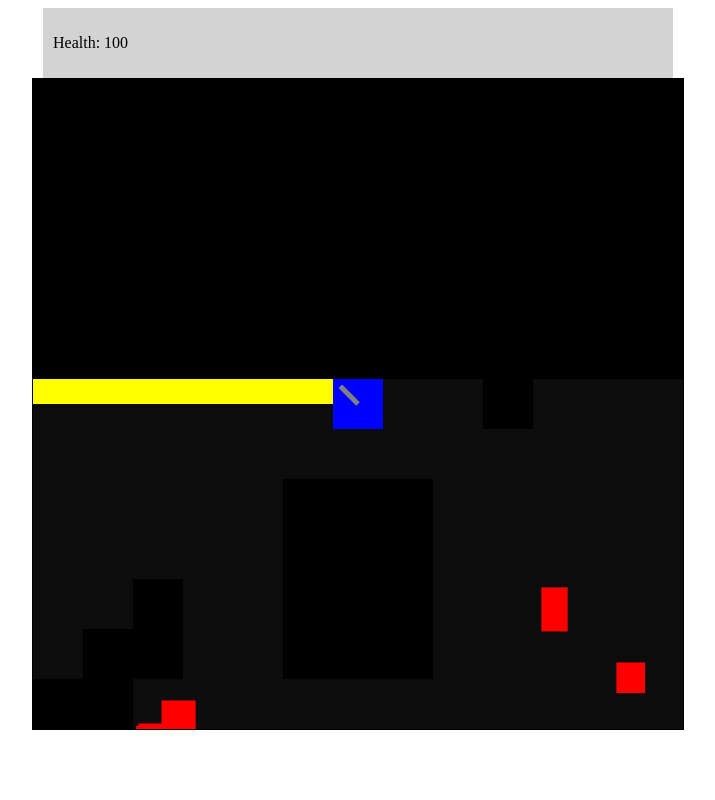
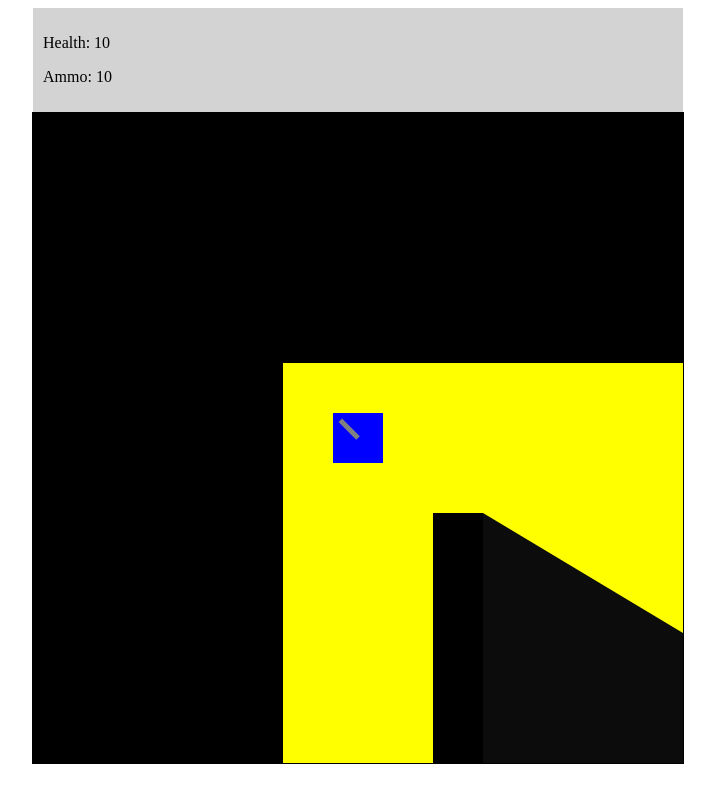
Before and after one commit to Ben135892/2D-Game, a plain HTML site: page index.html in a window 1280 px wide. Shown: the whole page, without its empty margins (282-997 px from the left). Drawn offline with Linux system fonts and the light colour scheme.

Commit message:
simple game working

```diff
--- a/Bullet.js
+++ b/Bullet.js
@@ -2,10 +2,10 @@ class Bullet {
     constructor(pos, angle) {
         this.pos = pos;
         this.angle = angle;
-        this.vel = 0.2;
+        this.vel = 0.3;
         this.velX = Math.sin(angle) * this.vel;
         this.velY = Math.cos(angle) * this.vel;
-        this.radius = 0.08;
+        this.radius = 0.07;
     }
 
     update() {
@@ -39,8 +39,8 @@ class Bullet {
         for (let i = 0; i < enemies.length; i++) {
             if (this.isCollidingWithSingleEnemy(enemies[i])) {
                 // if collided with enemy, remove enemy and bullet
-                enemies.splice(enemies.indexOf(enemies[i]), 1);
                 bullets.splice(bullets.indexOf(this), 1);
+                enemies.splice(i, 1);
                 return true;
             }
         }
--- a/Enemy.js
+++ b/Enemy.js
@@ -10,6 +10,7 @@ class Enemy {
         this.path = [];
         this.foundPath = false;
         this.targetSquare = null;
+        this.followingPath = false;
     }
 
     // find out if enemy is colliding with another player
@@ -22,8 +23,8 @@ class Enemy {
 
     // home the enemy in the general direction of the player
     homingDirection(player) {
-        const differenceX = player.x - this.x;
-        const differenceY = player.y - this.y;
+        const differenceX = (player.x + player.w / 2) - (this.x + this.w / 2);
+        const differenceY = (player.y + player.h / 2) - (this.y + this.h / 2);
 
         const magnitude = Math.sqrt(Math.pow(differenceX, 2) + Math.pow(differenceY, 2));
         const directionX = differenceX / magnitude * this.vel;
@@ -38,9 +39,7 @@ class Enemy {
         // move enemy towards center of player
         const endPos = {x: Math.floor(player.x), y: Math.floor(player.y)};
         this.path = solver.solve(startPos, endPos);
-        // error prevention, paths should always have length >= 2
-        if (this.path.length == 1)
-            this.path.push(this.path[0]);
+        this.foundPath = true;
     }
 
     moveToPlayer(player, tileMap) {
@@ -54,6 +53,7 @@ class Enemy {
         if (!this.isObstacleBetween(playerCorners, tileMap.boundaries, tileMap)) {
             this.foundPath = false;
             this.targetSquare = null;
+            this.followingPath = false;
             const homingDirection = this.homingDirection(player);
             this.x += homingDirection.x;
             this.y += homingDirection.y;
@@ -62,12 +62,14 @@ class Enemy {
         if (!this.foundPath) {
             // find a new path
             this.findPath(player, tileMap);
-            this.foundPath = true;
         }
         if (!this.targetSquare) {
             // find a square to move to, for the A* pathfinding.
             // If no objects between enemy and second path square, move to that square
             // makes for a smoother transition
+            if (this.followingPath)
+                this.targetSquare = this.path[1];
+            else {
                 const corners = [];
                 corners.push({x: this.path[1].x, y: this.path[1].y});
                 corners.push({x: this.path[1].x + 1, y: this.path[1].y});
@@ -79,19 +81,24 @@ class Enemy {
                 else
                     this.targetSquare = this.path[1];
             }
+        }
 
         const differenceX = this.targetSquare.x - this.x;
         const differenceY = this.targetSquare.y - this.y;
         const magnitude = Math.sqrt(Math.pow(differenceX, 2) + Math.pow(differenceY, 2));
+        if (magnitude != 0) {
             this.x += differenceX / magnitude * this.vel;
             this.y += differenceY / magnitude * this.vel;
-        if (differenceX > 0 && this.x >= this.targetSquare.x || differenceX < 0 && this.x <= this.targetSquare.x ||
+        }
+        if (differenceX == 0 && differenceY == 0 ||
+            differenceX > 0 && this.x >= this.targetSquare.x || differenceX < 0 && this.x <= this.targetSquare.x ||
             differenceY > 0 && this.y >= this.targetSquare.y || differenceY < 0 && this.y <= this.targetSquare.y)
         {
             this.x = this.targetSquare.x;
             this.y = this.targetSquare.y;
             this.foundPath = false;
             this.targetSquare = null;
+            this.followingPath = true;
         }
     }
 
@@ -148,6 +155,10 @@ class Enemy {
 
     // draw enemy relative to player
     drawRelativeTo(ctx, visibleTiles, player, tileWidth, tileHeight) {
+        if (this.isShot)
+            ctx.fillStyle = 'orange';
+        else
+            ctx.fillStyle = 'red';
         const drawPos = player.drawRelativeTo({x: this.x, y: this.y}, visibleTiles);
         ctx.fillRect(drawPos.x * tileWidth, drawPos.y * tileHeight, this.w * tileWidth, this.h * tileHeight);
     }
--- a/HumanPlayer.js
+++ b/HumanPlayer.js
@@ -4,43 +4,57 @@ class HumanPlayer {
         this.y = y;
         this.w = w;
         this.h = h;
-        this.health = 100;
-        this.vel = 0.04;
+
+        this.health = 10;
+        this.maxVel = 0.06;
+        this.minVel = 0.04; // colliding velocity
+        this.maxDiagonalVel = 0.05 // 0.707 is 1 / sqrt(2). Finds diagonal velocity
+        this.minDiagonalVel = 0.03;
+        this.vel = this.maxVel;
+        this.diagonalVel = this.maxDiagonalVel;
+
         this.maxAmmo = 10;
         this.ammo = this.maxAmmo;
         this.canShoot = true;
         this.reloadTime = 1000;   // in ms
-        this.fireInterval = 100;  // in ms
-        this.fieldOfView = 90;  // in degrees, can't be in between 1s80 and 360
+        this.fireInterval = 250;  // in ms
+
+        this.fieldOfView = 360;  // in degrees, can't be in between 1s80 and 360
         this.fieldOfViewRadians = toRadians(this.fieldOfView);
         this.gunLength = 0.5;
         this.bullets = [];
+
+        document.getElementById('ammo').innerText = this.ammo;
+        document.getElementById('health').innerText = this.health;
     }
 
     moveRight(map) {
         const mapWidth = map[0].length;
         this.x += this.vel;
+
         if (this.x + this.w >= mapWidth ||
             map[Math.floor(this.y)][Math.floor(this.x + this.w)] == 1 ||
-            map[Math.floor(this.y + this.h * 0.99)][Math.floor(this.x + this.w)] == 1) {
+            map[Math.floor(this.y + this.h * 0.999)][Math.floor(this.x + this.w)] == 1) {
             this.x = Math.floor(this.x + this.w) - this.w;
         }
     }
 
     moveLeft(map) {
         this.x -= this.vel;
+
         if (this.x < 0 ||
             map[Math.floor(this.y)][Math.floor(this.x)] == 1 ||
-            map[Math.floor(this.y + this.h * 0.99)][Math.floor(this.x)] == 1) {
+            map[Math.floor(this.y + this.h * 0.999)][Math.floor(this.x)] == 1) {
             this.x = Math.floor(this.x) + 1;
         }
     }
 
     moveUp(map) {
         this.y -= this.vel;
+
         if (this.y < 0 ||
             map[Math.floor(this.y)][Math.floor(this.x)] == 1 ||
-            map[Math.floor(this.y)][Math.floor(this.x + this.w * 0.99)] == 1) {
+            map[Math.floor(this.y)][Math.floor(this.x + this.w * 0.999)] == 1) {
             this.y = Math.floor(this.y) + 1;
         }
     }
@@ -48,9 +62,10 @@ class HumanPlayer {
     moveDown(map) {
         const mapHeight = map.length;
         this.y += this.vel;
+
         if (this.y + this.h >= mapHeight ||
             map[Math.floor(this.y + this.h)][Math.floor(this.x)] == 1 ||
-            map[Math.floor(this.y + this.h)][Math.floor(this.x + this.w * 0.99)] == 1) {
+            map[Math.floor(this.y + this.h)][Math.floor(this.x + this.w * 0.999)] == 1) {
             this.y = Math.floor(this.y + this.h) - this.h;
         }
     }
@@ -61,17 +76,33 @@ class HumanPlayer {
     }
 
     shootBullet(angle) {
-        const bulletPos = {x: this.x + this.w / 2 + Math.sin(angle) * this.gunLength, y: this.y + this.h / 2 + Math.cos(angle) * this.gunLength};
-        this.bullets.push(new Bullet(bulletPos, angle));
+        if (this.canShoot) {
+            this.canShoot = false;
+            this.ammo--;
+            document.getElementById('ammo').innerText = this.ammo;
+            if (this.ammo <= 0) { // reload
+                setTimeout(() => {
+                    this.canShoot = true;
+                    this.ammo = this.maxAmmo;
+                    document.getElementById('ammo').innerText = this.ammo;
+                }, this.reloadTime);
+            }
+            else {
+                setTimeout(() => this.canShoot = true, this.fireInterval);
+            }
+            const bulletPos = {x: this.x + this.w / 2, y: this.y + this.h / 2};
+            this.bullets.push(new Bullet(bulletPos, angle));
+        }
     }
 
-    updateBullets(tileMap, enemies) {
+    updateBullets(enemies) {
         for (let i = 0; i < this.bullets.length; i++) {
-            this.bullets[i].update();
-            // if collided with wall
-            if (this.bullets[i].isCollidingWithWall(this.bullets, tileMap) ||
+            // if collided with wall or enemy
+            if (this.bullets[i].isCollidingWithWall(this.bullets, tileMap.array) ||
                 this.bullets[i].isCollidingWithEnemy(enemies, this.bullets)) {
                 i--;
+            } else {
+                this.bullets[i].update();
             }
         }
     }
@@ -103,6 +134,7 @@ class HumanPlayer {
         // cast left-most and right-most rays
         const leftRay = new Ray(rayPos, {x: Math.sin(leftRayAngle), y: Math.cos(leftRayAngle)});
         const rightRay = new Ray(rayPos, {x: Math.sin(rightRayAngle), y: Math.cos(rightRayAngle)});
+
         rays.push({angle: leftRayAngle, intersection: leftRay.castWalls(boundaries)});
         rays.push({angle: rightRayAngle, intersection: rightRay.castWalls(boundaries)});
 
@@ -134,9 +166,6 @@ class HumanPlayer {
                     ray = new Ray(rayPos, {x: Math.sin(rayAngle), y: Math.cos(rayAngle)});
                 }
                 const intersection = ray.castWalls(boundaries);
-                if (intersection == null) {
-                    continue;
-                }
 
                 // need to store the angle of the ray
                 rays.push({angle: rayAngle, intersection: intersection});
@@ -166,11 +195,13 @@ class HumanPlayer {
         ctx.moveTo(rayDrawPosition.x * tileWidth, rayDrawPosition.y * tileHeight);
 
         for (let i = 0; i < rays.length; i++) {
+            if (rays[i].intersection == null)
+                continue;
             const intersectionDrawPosition = this.drawRelativeTo({x: rays[i].intersection.x, y: rays[i].intersection.y}, visibleTiles);
             ctx.lineTo(intersectionDrawPosition.x * tileWidth, intersectionDrawPosition.y * tileHeight);
         }
 
-        if (this.fieldOfView >= 360) {
+        if (this.fieldOfView >= 360 && rays[0].intersection != null) {
             // connect last ray to first ray
             const intersectionDrawPosition = this.drawRelativeTo({x: rays[0].intersection.x, y: rays[0].intersection.y}, visibleTiles);
             ctx.lineTo(intersectionDrawPosition.x * tileWidth, intersectionDrawPosition.y * tileHeight);
--- a/TileMap.js
+++ b/TileMap.js
@@ -1,23 +1,28 @@
 class TileMap {
     constructor() {
-        this.mapWidth = 15;
-        this.mapHeight = 15;
+        this.mapWidth = 20;
+        this.mapHeight = 20;
         this.array = [
-            [0, 0, 0, 0, 0, 0, 0, 0, 0, 0, 1, 0, 0, 0, 0],
-            [0, 0, 0, 0, 0, 0, 0, 0, 0, 0, 0, 0, 0, 0, 0],
-            [0, 0, 0, 0, 0, 0, 1, 1, 1, 0, 0, 0, 0, 0, 0],
-            [0, 0, 0, 0, 0, 0, 1, 1, 1, 0, 0, 0, 0, 0, 0],
-            [0, 0, 0, 1, 0, 0, 1, 1, 1, 0, 0, 0, 0, 0, 0],
-            [0, 0, 1, 1, 0, 0, 1, 1, 1, 0, 0, 0, 0, 0, 0],
-            [1, 1, 1, 0, 0, 0, 0, 0, 0, 0, 0, 0, 0, 0, 0],
-            [0, 0, 0, 0, 0, 0, 0, 0, 0, 0, 0, 0, 1, 0, 0],
-            [0, 0, 0, 0, 0, 0, 0, 0, 0, 0, 0, 0, 0, 0, 0],
-            [0, 0, 0, 0, 0, 0, 1, 1, 0, 0, 0, 0, 0, 0, 0],
-            [0, 0, 0, 0, 0, 0, 1, 1, 0, 0, 0, 0, 0, 0, 0],
-            [0, 0, 0, 0, 0, 0, 0, 0, 0, 0, 0, 0, 0, 0, 0],
-            [0, 0, 0, 0, 0, 0, 0, 0, 0, 0, 0, 0, 0, 0, 0],
-            [0, 0, 0, 0, 0, 0, 0, 0, 0, 0, 1, 0, 0, 0, 0],
-            [0, 0, 0, 0, 0, 0, 0, 0, 0, 0, 0, 0, 0, 0, 0],
+            [0, 0, 0, 0, 0, 0, 0, 0, 0, 0, 0, 0, 0, 1, 0, 0, 0, 0, 0, 0],
+            [0, 0, 0, 0, 0, 0, 0, 0, 0, 0, 0, 0, 0, 1, 0, 0, 0, 0, 0, 0],
+            [0, 0, 0, 0, 0, 0, 0, 0, 0, 0, 0, 0, 0, 1, 0, 0, 0, 0, 0, 0],
+            [0, 0, 0, 1, 0, 0, 0, 0, 0, 1, 0, 0, 0, 1, 0, 0, 0, 0, 0, 0],
+            [0, 0, 0, 1, 0, 0, 0, 0, 0, 0, 0, 0, 0, 0, 0, 0, 0, 0, 0, 0],
+            [0, 0, 0, 1, 0, 0, 0, 0, 0, 0, 0, 0, 0, 0, 0, 0, 0, 0, 0, 0],
+            [0, 0, 0, 1, 0, 0, 0, 0, 0, 0, 0, 0, 0, 0, 0, 0, 0, 0, 0, 0],
+            [0, 0, 0, 1, 0, 0, 0, 0, 0, 0, 0, 0, 0, 1, 0, 0, 0, 0, 0, 0],
+            [0, 0, 0, 1, 1, 0, 0, 0, 0, 0, 0, 0, 0, 1, 0, 0, 0, 1, 0, 0],
+            [0, 0, 0, 0, 1, 1, 1, 1, 0, 0, 0, 0, 0, 1, 0, 0, 0, 1, 0, 0],
+            [0, 0, 0, 0, 0, 0, 1, 1, 0, 0, 0, 0, 0, 1, 0, 0, 0, 1, 0, 0],
+            [0, 0, 1, 1, 0, 0, 0, 1, 0, 0, 0, 0, 0, 1, 0, 0, 0, 1, 0, 0],
+            [0, 0, 1, 1, 0, 0, 0, 1, 0, 0, 0, 0, 0, 1, 0, 1, 0, 1, 0, 0],
+            [0, 0, 0, 0, 0, 0, 0, 1, 0, 0, 0, 0, 0, 1, 0, 1, 0, 0, 0, 0],
+            [0, 0, 0, 0, 0, 0, 0, 1, 0, 0, 1, 1, 0, 1, 0, 1, 0, 0, 0, 0],
+            [0, 0, 0, 0, 0, 0, 0, 0, 0, 0, 0, 1, 0, 0, 0, 1, 0, 0, 0, 0],
+            [0, 0, 0, 0, 0, 0, 0, 0, 0, 0, 0, 1, 1, 1, 1, 1, 0, 0, 0, 0],
+            [0, 0, 0, 0, 0, 1, 1, 1, 0, 0, 0, 0, 0, 0, 0, 0, 0, 0, 0, 0],
+            [0, 0, 0, 0, 0, 1, 1, 1, 0, 0, 0, 0, 0, 0, 0, 0, 0, 0, 0, 0],
+            [0, 0, 0, 0, 0, 0, 0, 0, 0, 0, 0, 0, 0, 0, 0, 0, 0, 0, 0, 0]
         ];
 
         this.boundaries = [];
--- a/index.html
+++ b/index.html
@@ -12,7 +12,7 @@
         }
         #scores {
             box-sizing: border-box;
-            width: 630px;
+            width: 650px;
             padding: 10px;
             background-color: lightgray;
             margin: auto
@@ -21,7 +21,8 @@
 </head>
 <body>
     <div id="scores">
-        <p>Health: <span id="health">100</span></p>
+        <p>Health: <span id="health"></span></p>
+        <p>Ammo: <span id="ammo"></span></p>
     </div>
     <canvas id="canvas" width="650" height="650" style="border: 1px solid black;"></canvas>
 </body>
--- a/script.js
+++ b/script.js
@@ -1,9 +1,11 @@
 const canvas = document.getElementById("canvas");
+canvas.onselectstart = () => { return false; }
 const ctx = canvas.getContext("2d");
 
 // store the keys currently pressed down, and mouse coordinates
 const keysDown = [];
 let mouseCoords = {x: 0, y: 0};
+let mouseDown = false;
 
 document.addEventListener('keypress', function(e) {
     if (!keysDown.includes(e.key))
@@ -15,21 +17,11 @@ document.addEventListener('keyup', function(e) {
 canvas.addEventListener('mousemove', function(e) {
     mouseCoords = {x: e.offsetX / tileWidth, y: e.offsetY / tileHeight};
 });
-canvas.addEventListener('click', function(e) {
-    if (player.canShoot) {
-        player.canShoot = false;
-        player.ammo--;
-        if (player.ammo <= 0) { // reload
-            setTimeout(() => {
-                player.canShoot = true;
-                player.ammo = player.maxAmmo;
-            }, player.reloadTime);
-        }
-        else {
-            setTimeout(() => player.canShoot = true, player.fireInterval);
-        }
-        player.shootBullet(getMouseAngle());
-    }
+canvas.addEventListener('mousedown', function(e) {
+    mouseDown = true;
+});
+canvas.addEventListener('mouseup', function(e) {
+    mouseDown = false;
 });
 
 function getMouseAngle() {
@@ -43,32 +35,57 @@ function getMouseAngle() {
 
 // main game loop
 function gameLoop() {
+
     // account for user input
     for (let i = 0; i < keysDown.length; i++) {
         const key = keysDown[i];
         switch(key) {
             case 'w':
+                if (keysDown.includes('d') || keysDown.includes('a'))
+                    player.vel = player.diagonalVel;
                 player.moveUp(tileMap.array);
                 break;
             case 'd':
+                if (keysDown.includes('w') || keysDown.includes('s'))
+                    player.vel = player.diagonalVel;
                 player.moveRight(tileMap.array);
                 break;
             case 's':
+                if (keysDown.includes('a') || keysDown.includes('d'))
+                    player.vel = player.diagonalVel;
                 player.moveDown(tileMap.array);
                 break;
             case 'a':
-                player.moveLeft(tileMap.array);
+                if (keysDown.includes('w') || keysDown.includes('s'))
+                    player.vel = player.diagonalVel;
+                player.moveLeft(tileMap.array, false);
                 break;
         }
     }
 
     // round the coordinates of the player to 2 d.p
     player.roundCoords();
+    player.vel = player.maxVel;
+    player.diagonalVel = player.maxDiagonalVel;
+
+    if (mouseDown)
+        player.shootBullet(getMouseAngle());
+
+    player.updateBullets(enemies);
 
     for (let i = 0; i < enemies.length; i++) {
         if (enemies[i].isCollidingWith(player)) {
-            if (enemies[i].canAttack) {
+            if (!enemies[i].canAttack)
+                continue;
+            player.vel = player.minVel;
+            player.diagonalVel = player.minDiagonalVel;
             player.health--;
+            if (player.health <= 0) {
+                // game over
+                clearInterval(interval);
+                startGame();
+            }
+            else {
                 enemies[i].canAttack = false;
                 setTimeout(() => {
                     if (enemies[i])
@@ -82,8 +99,6 @@ function gameLoop() {
         }
     }
 
-    player.updateBullets(tileMap.array, enemies);
-
     // clear canvas
     ctx.clearRect(0, 0, canvas.width, canvas.height);
 
@@ -91,8 +106,7 @@ function gameLoop() {
     player.look(ctx, visibleTiles, tileMap.boundaries, tileMap.corners, getMouseAngle(), tileWidth, tileHeight);
 
     // draw visible enemies, only the parts of them intersecting with yellow polygon (the light)
-    //ctx.globalCompositeOperation = 'source-atop';
-    ctx.fillStyle = 'red';
+    ctx.globalCompositeOperation = 'source-atop';
 
     for (let i = 0; i < enemies.length; i++) {
         enemies[i].drawRelativeTo(ctx, visibleTiles, player, tileWidth, tileHeight);
@@ -120,22 +134,24 @@ function gameLoop() {
     window.requestAnimationFrame(gameLoop);
 }
 
-const visibleTiles = 13; // 11 visible tiles across x and y axis, must be odd
+const visibleTiles = 13; // 13 visible tiles across x and y axis, must be odd
 const tileWidth = canvas.clientWidth / visibleTiles;
 const tileHeight = canvas.clientHeight / visibleTiles;
 
 const tileMap = new TileMap();
-const player = new HumanPlayer(Math.floor(tileMap.mapWidth / 2), 0, 1, 1);
+let player;
 
 // testing
-const enemies = [];
-let vel = 0.01;
-function spawn() {
-    if (enemies.length >= 15)
-        return;
-    if (vel < 0.02)
-        vel += 0.001;
-    for (let i = 0; i < 1; i++) {
+let interval;
+function startGame() {
+    player = new HumanPlayer(1, 1, 1, 1);
+    enemies = [];
+    let intervalTime = 1000;
+    let currentVel = 0.02;
+    let maxVel = 0.025;
+
+    function spawnEnemies() {
+        for (let i = 0; i < 2; i++) { // spawn two enemies at a time
             let x, y;
             while (true) {
                 x = Math.floor(Math.random() * tileMap.mapWidth);
@@ -145,14 +161,33 @@ function spawn() {
                 if (Math.abs(player.x + player.w / 2 - x) < visibleTiles / 2 ||
                     Math.abs(player.y + player.h / 2 - y) < visibleTiles / 2)
                     continue;
-            break;
-        }
-        const enemy = new Enemy(x, y, 0.5 + 0.5 * Math.random() * 0.5, 0.5 + Math.random() * 0.5);
-        enemy.vel = vel + Math.random() * 0.01;
+
+                const width = 0.5 + Math.random() * 0.3;
+                const enemy = new Enemy(x, y, width, width);
+                let vel = currentVel;
+                if (vel > maxVel)
+                    vel = maxVel
+                vel += Math.random() * 0.01;
+                enemy.vel = vel;
                 enemies.push(enemy);
                 break;
             }
         }
-let interval = setInterval(spawn, 300);
+        currentVel += 0.0001;
+        intervalTime -= 20;
+        if (intervalTime < 50)
+            intervalTime = 50;
+
+        clearInterval(interval);
+        if (enemies.length >= 30)
+            interval = setInterval(() => spawnEnemies(), intervalTime + Math.random() * 2000);
+        else
+            interval = setInterval(() => spawnEnemies(), intervalTime);
+    }
+
+    interval = setInterval(spawnEnemies, intervalTime);
+}
+
+startGame();
 
 window.requestAnimationFrame(gameLoop);
```
Lines whose indentation alone changed are shown as unchanged.
